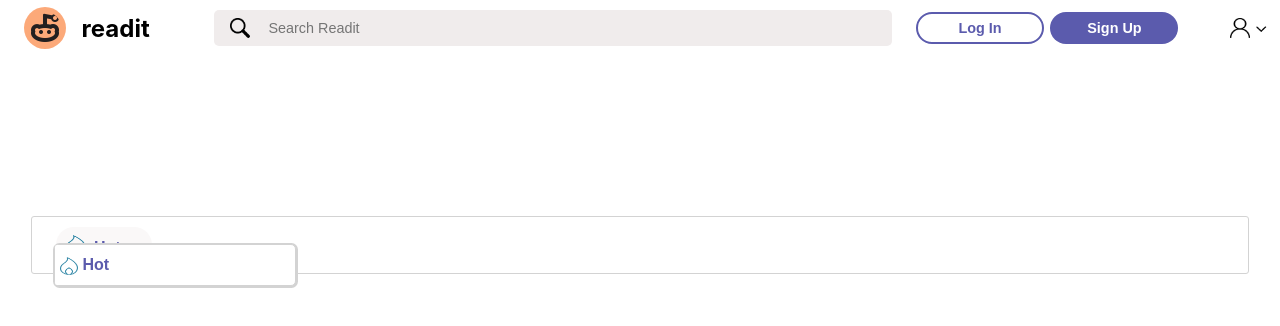
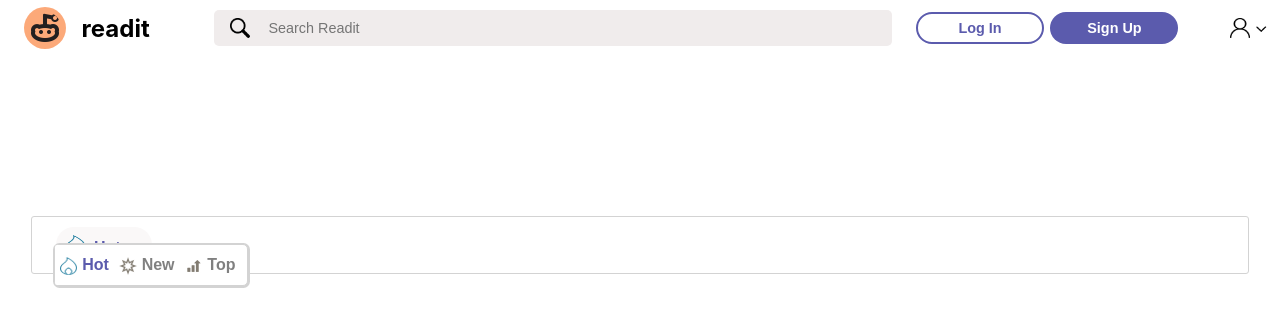
Before and after one commit to deet28/readit, a React (Create React App) app: page / in a window 1280 px wide. Shown: the top 326 px of the page. Built offline with nearby package versions, Linux system fonts and the light colour scheme.

Commit message:
Adding new and top buttons and icons.

```diff
--- a/src/components/Main.js
+++ b/src/components/Main.js
@@ -1,6 +1,8 @@
 import React from 'react'
 import flame from '../media/flame.png'
 import dropDown from '../media/down-arrow.png';
+import filterNew from '../media/new.png';
+import filterTop from '../media/top.png';
 
 export default function Main() {
   function showHotMenu(){
@@ -21,9 +23,17 @@ export default function Main() {
           <img src = {dropDown} className = "Main-Header-Arrow-Icon"></img>
         </button>
       <div className = "Main-Header-Hot-Button-Menu">
+        <button className = "Main-Header-Hot-Menu-Button Hot-Menu-Button-Clicked">
+        <img src = {flame} className = "Hot-Menu-Header-Icon Hot-Menu-Icon-Clicked"></img>
+          Hot
+        </button>
         <button className = "Main-Header-Hot-Menu-Button _hot">
-        <img src = {flame} className = "Hot-Menu-Header-Flame-Icon"></img>
-          Hot
+        <img src = {filterNew} className = "Hot-Menu-Header-Icon"></img>
+          New
+        </button>
+        <button className = "Main-Header-Hot-Menu-Button _hot">
+        <img src = {filterTop} className = "Hot-Menu-Header-Icon"></img>
+          Top
         </button>
       </div>
 
--- a/src/styles/Main.css
+++ b/src/styles/Main.css
@@ -57,7 +57,7 @@
 .Main-Header-Hot-Button-Menu{
   position:fixed;
   height:2.5rem;
-  width:15rem;
+  width:12rem;
   border:1px solid lightgray;
   margin-top:2.5rem;
   margin-left:1.4rem;
@@ -77,22 +77,34 @@
   height:2.5rem;
   background-color: white;
   border: transparent;
-  color:rgb(91, 91, 173);
+  /*color:rgb(91, 91, 173);*/
+  color:gray;
   margin-left: 0;
   font-size: 1rem;
   font-weight: bolder;
   border-radius: 2px;
 }
 
-.Hot-Menu-Header-Flame-Icon{
+.Hot-Menu-Header-Icon{
   height:1.1rem;
   width:1.1rem;
   margin-top:-0.1rem;
   margin-right:0.3rem;
   margin-left:-0.1rem;
   margin-bottom:-0.2rem;
+  /*filter:invert(40%) sepia(170%)hue-rotate(150deg) saturate(170%)brightness(100%)contrast(150%);*/
+  filter:invert(40%) sepia(100%)saturate(40%)
+}
+
+.Hot-Menu-Button-Clicked{
+  color:rgb(91, 91, 173);
+}
+
+.Hot-Menu-Icon-Clicked{
   filter:invert(40%) sepia(170%)hue-rotate(150deg) saturate(170%)brightness(100%)contrast(150%);
 }
+
+
 
 .Main-Header-Hot-Menu-Button:hover{
   cursor: pointer;
```
Also changed, not shown: src/media/new.png (added), src/media/top.png (added).
